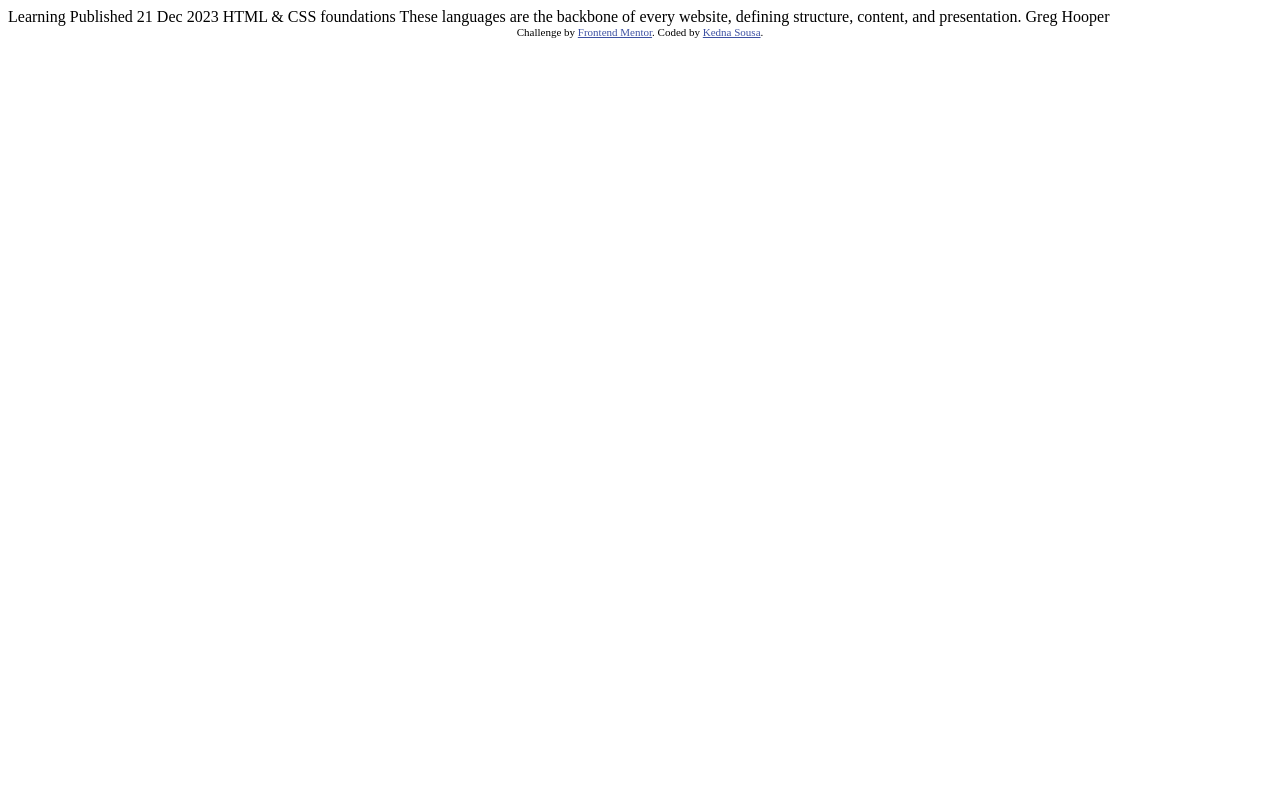
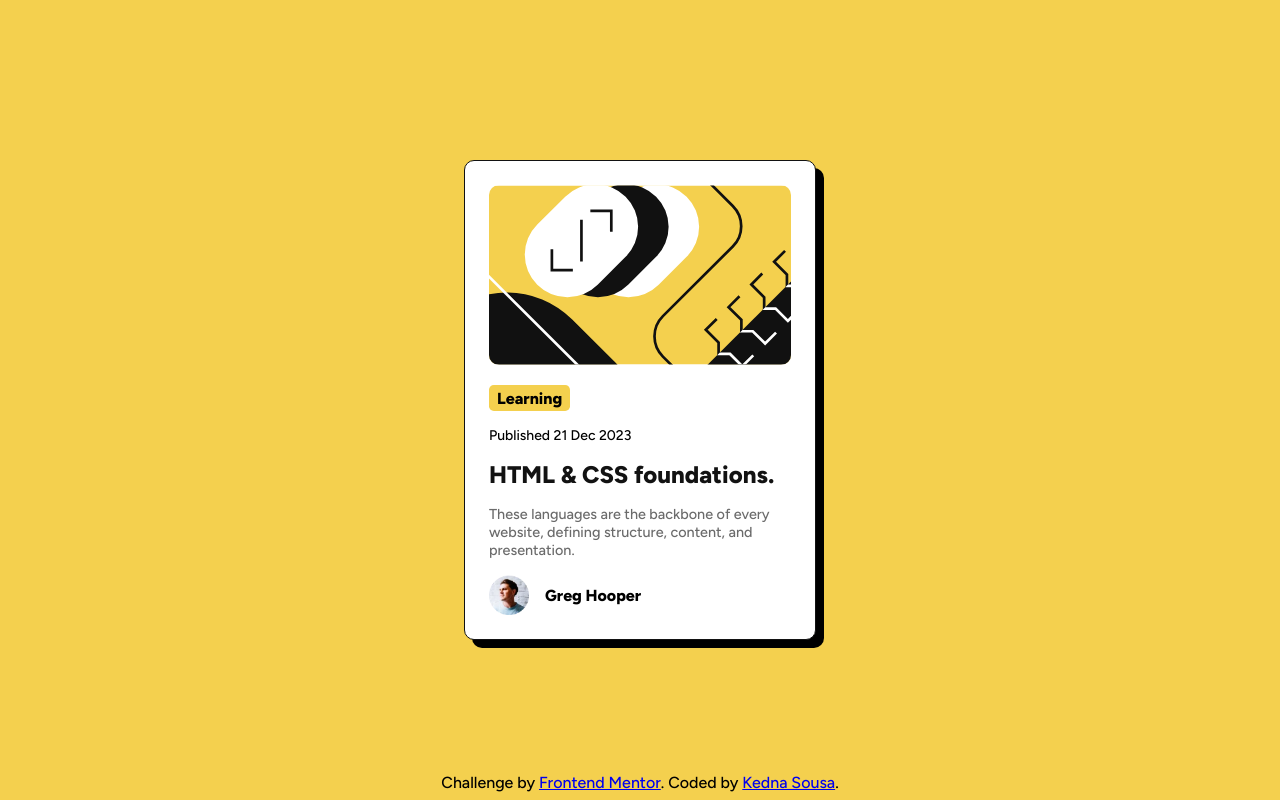
Before and after one commit to kednasousa/Blog-preview-card, a plain HTML site: page index.html in a window 1280 px wide. Drawn offline with Linux system fonts and the light colour scheme.

Commit message:
Adiciona estilos CSS e estrutura HTML para o cartão de visualização do blog

```diff
--- /dev/null
+++ b/assets/style/style.css
@@ -0,0 +1,119 @@
+@import url('https://fonts.googleapis.com/css2?family=Figtree:ital,wght@0,300..900;1,300..900&display=swap');
+
+* {
+  padding: 0;
+  margin: 0;
+  box-sizing: border-box;
+  font-family: 'Figtree';
+  font-weight: 500;
+}
+
+:root {
+  --withe: #fff;
+  --yellow: hsl(47, 88%, 63%);
+  --white: hsl(0, 0%, 100%);
+  --gray-500: hsl(0, 0%, 42%);
+  --gray-950: hsl(0, 0%, 7%);
+  --black: hsl(0, 0%, 0%);
+}
+
+
+body {
+  background-color: var(--yellow);
+  height: 100vh;
+  display: flex;
+  flex-direction: column;
+  justify-content: center;
+  align-items: center;
+  padding: 1rem;
+}
+
+.card {
+  display: flex;
+  flex-direction: column;
+  background-color: var(--withe);
+  padding: 1.5rem;
+  border-radius: 10px;
+  box-shadow: 0.5rem 0.5rem var(--black);
+  width: 22rem;
+  gap: 1rem;
+  border: 1px solid var(--gray-950);
+}
+
+.card__image__img {
+  width: 100%;
+  border-radius: 10px;
+}
+
+.card__tag {
+  background-color: var(--yellow);
+  padding: 0.2rem 0.5rem;
+  width: fit-content;
+  border-radius: 0.3rem;
+  font-weight: 800;
+}
+
+.card__date {
+  font-size: 0.875rem;
+}
+
+.card__title {
+  color: var(--gray-950);
+  font-weight: 800;
+}
+
+.card__text {
+  font-size: 0.9rem;
+  font-weight: 500;
+  color: var(--gray-500);
+
+}
+
+.card__footer {
+  display: flex;
+  align-items: center;
+  gap: 1rem;
+}
+
+.card__footer__image {
+  width: 2.5rem;
+}
+
+.card__footer__title {
+  font-weight: 800;
+}
+
+footer {
+  display: block;
+  position: absolute;
+  bottom: 0;
+  width: 100%;
+  text-align: center;
+  padding: .5rem;
+}
+
+
+
+/* Mobile: 375px  */
+@media (max-width: 375px) {
+  .card {
+    padding: 25px;
+    width: 20rem;
+  }
+
+  .card__tag {
+    font-size: .8rem;
+    padding: .4rem .6rem;
+  }
+  .card__date {
+    font-size: 0.875rem;
+  }
+
+  .card__title {
+    font-size: 1rem;
+  }
+  .card__text {
+    font-size: 0.8rem;
+    line-height: 1.5;
+  }
+}
--- a/index.html
+++ b/index.html
@@ -1,34 +1,41 @@
 <!DOCTYPE html>
 <html lang="en">
+
 <head>
   <meta charset="UTF-8">
-  <meta name="viewport" content="width=device-width, initial-scale=1.0"> <!-- displays site properly based on user's device -->
+  <meta name="viewport" content="width=device-width, initial-scale=1.0">
+  <!-- displays site properly based on user's device -->
 
   <link rel="icon" type="image/png" sizes="32x32" href="./assets/images/favicon-32x32.png">
+  <link rel="stylesheet" href="./assets/style/style.css">
+  <title>Frontend Mentor | Blog preview card</title>
+</head>
 
-  <title>Frontend Mentor | Blog preview card</title>
+<body>
+  <section class="fundo">
+    <div class="card">
+      <div class="card__image">
+        <img class="card__image__img" src="./assets/images/illustration-article.svg" alt="Illustration of an article">
+      </div>
+      <span class="card__tag">Learning</span>
+      <time class="card__date">Published 21 Dec 2023</time>
+      <h1 class="card__title">HTML & CSS foundations.</h1>
+      <p class="card__text">
+        These languages are the backbone of every website, defining structure, content, and
+        presentation.
+      </p>
+      <div class="card__footer">
+        <img class="card__footer__image" src="./assets/images/image-avatar.webp" alt="Imagem de perfil">
+        <p class="card__footer__title">Greg Hooper</p>
+      </div>
+    </div>
+  </section>
 
-  <!-- Feel free to remove these styles or customise in your own stylesheet 👍 -->
-  <style>
-    .attribution { font-size: 11px; text-align: center; }
-    .attribution a { color: hsl(228, 45%, 44%); }
-  </style>
-</head>
-<body>
+  <footer>
+    Challenge by <a href="https://www.frontendmentor.io?ref=challenge" target="_blank">Frontend Mentor</a>.
+    Coded by <a href="https://github.com/kednasousa">Kedna Sousa</a>.
+  </footer>
 
-  Learning
+</body>
 
-  Published 21 Dec 2023
-
-  HTML & CSS foundations
-
-  These languages are the backbone of every website, defining structure, content, and presentation.
-
-  Greg Hooper
-
-  <div class="attribution">
-    Challenge by <a href="https://www.frontendmentor.io?ref=challenge" target="_blank">Frontend Mentor</a>.
-    Coded by <a href="#">Kedna Sousa</a>.
-  </div>
-</body>
 </html>
```
Also changed, not shown: 1 other file.
